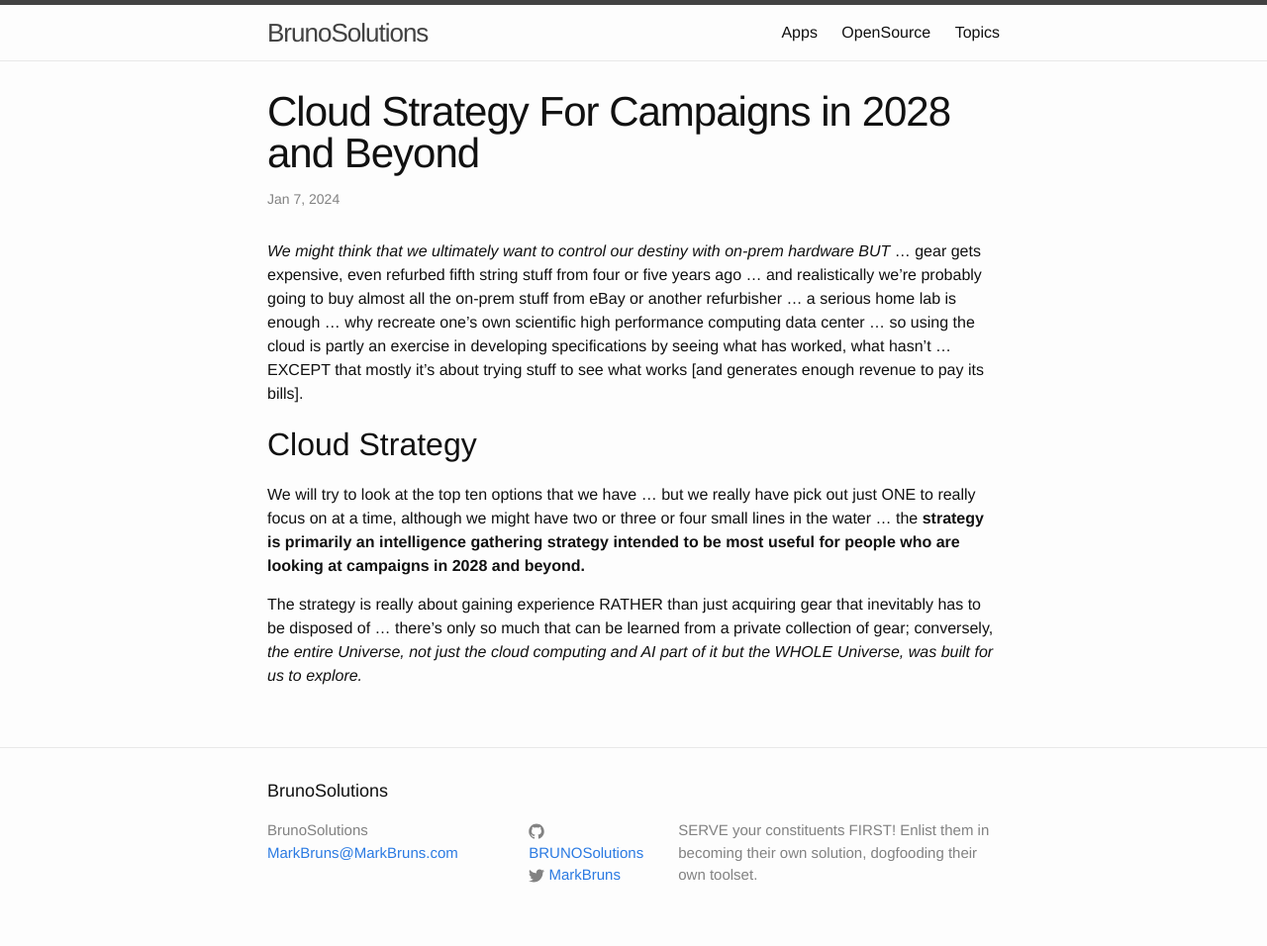
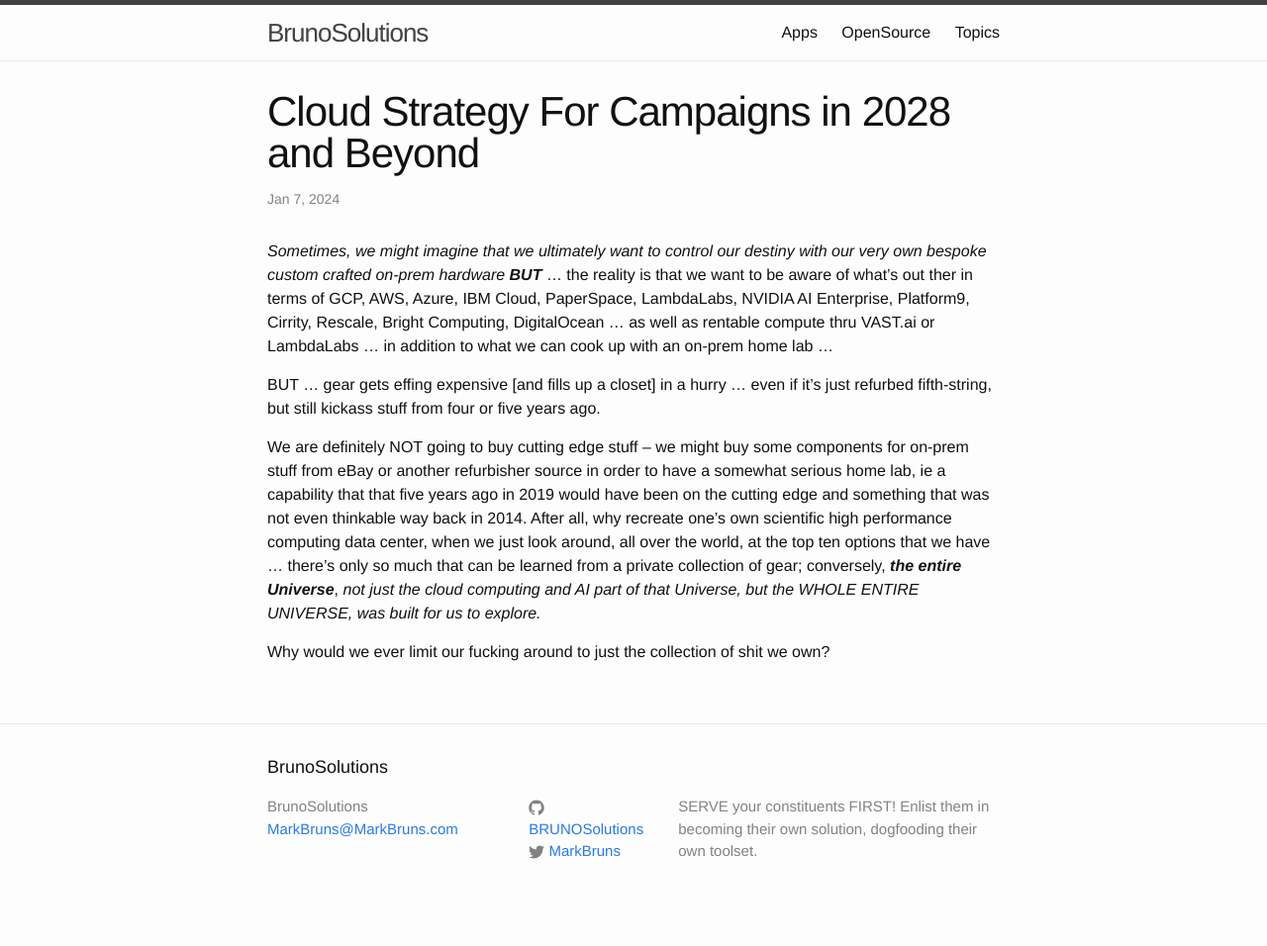
Before and after one commit to RockRapids/SHOP, a Jekyll site: the page built from _posts/2024-01-07-Campaign-Cloud-Strategy.MD, in a window 1280 px wide. Shown: the whole page at 99% size. Built offline with Jekyll 4.4.1, drawn with Linux system fonts in a browser that asks for light colours; after the commit the page ends 932 px from its top, so only the background shows below that.

Commit message:
trying to simplify

```diff
--- a/_posts/2024-01-07-Campaign-Cloud-Strategy.MD
+++ b/_posts/2024-01-07-Campaign-Cloud-Strategy.MD
@@ -6,10 +6,10 @@ date:   2024-01-07 4:30:00
 categories: Tools
 ---
 
-*We might think that we ultimately want to control our destiny with on-prem hardware BUT* ... gear gets expensive, even refurbed fifth string stuff from four or five years ago ... and realistically we're probably going to buy almost all the on-prem stuff from eBay or another refurbisher ... a serious home lab is enough ... why recreate one's own scientific high performance computing data center ...  so using the cloud is partly an exercise in developing specifications by seeing what has worked, what hasn't ... EXCEPT that mostly it's about trying stuff to see what works [and generates enough revenue to pay its bills].
+*Sometimes, we might imagine that we ultimately want to control our destiny with our very own bespoke custom crafted on-prem hardware* ***BUT*** ... the reality is that we want to be aware of what's out ther in terms of GCP, AWS, Azure, IBM Cloud, PaperSpace, LambdaLabs, NVIDIA AI Enterprise, Platform9, Cirrity, Rescale, Bright Computing, DigitalOcean ... as well as rentable compute thru VAST.ai or LambdaLabs ... in addition to what we can cook up with an on-prem home lab ...
 
-## Cloud Strategy
+BUT ... gear gets effing expensive [and fills up a closet] in a hurry ... even if it's just refurbed fifth-string, but still kickass stuff from four or five years ago.
 
-We will try to look at the top ten options that we have ... but we really have pick out just ONE to really focus on at a time, although we might have two or three or four small lines in the water ... the **strategy is primarily an intelligence gathering strategy intended to be most useful for people who are looking at campaigns in 2028 and beyond.**
+We are definitely NOT going to buy cutting edge stuff -- we might buy some components for on-prem stuff from eBay or another refurbisher source in order to have a somewhat serious home lab, ie a capability that that five years ago in 2019 would have been on the cutting edge and something that was not even thinkable way back in 2014. After all, why recreate one's own scientific high performance computing data center, when we just look around, all over the world, at the top ten options that we have ... there's only so much that can be learned from a private collection of gear; conversely, ***the entire Universe***, *not just the cloud computing and AI part of that Universe, but the WHOLE ENTIRE UNIVERSE, was built for us to explore.*
 
-The strategy is really about gaining experience RATHER than just acquiring gear that inevitably has to be disposed of ... there's only so much that can be learned from a private collection of gear; conversely, *the entire Universe, not just the cloud computing and AI part of it but the WHOLE Universe, was built for us to explore.*
+Why would we ever limit our fucking around to just the collection of shit we own?
```
